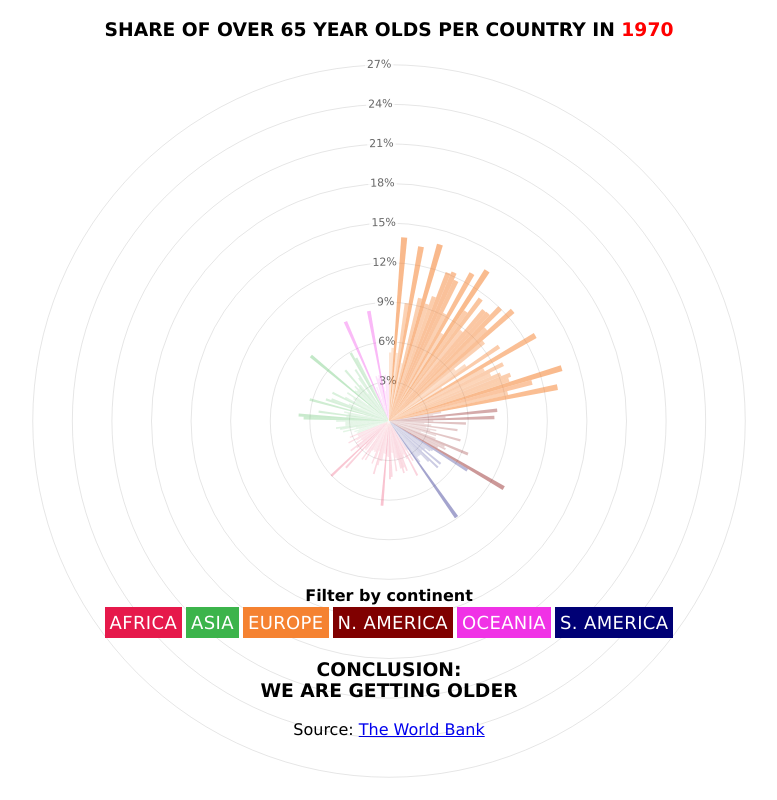
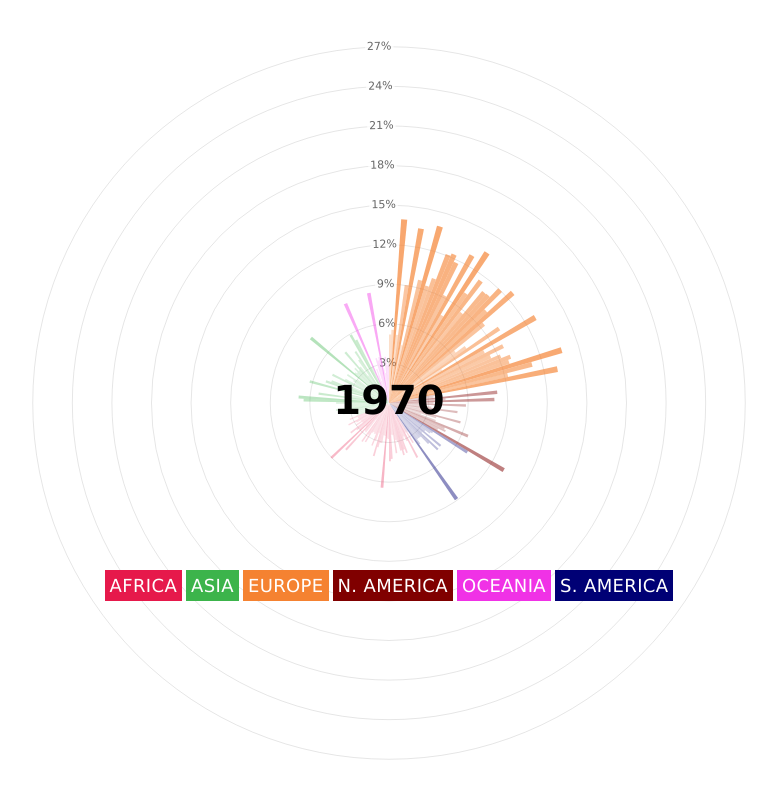
Before and after one commit to ebuddj/2019-elderly, a React app: page / in a window 1280 px wide. Shown: the whole page, without its empty margins (251-1028 px from the left). Built offline with nearby package versions, Linux system fonts and the light colour scheme.

Commit message:
Production build

```diff
--- a/src/jsx/App.jsx
+++ b/src/jsx/App.jsx
@@ -76,7 +76,7 @@ class App extends Component {
     };
     _.each(_.sortBy(data.filter((value, index, arr) => { if (this.state.active_continents.includes(value.continent)) { return value; }}), (country) => { return order[country.continent]; }), (country) => {
       current_data.datasets[0].data.push(country[this.state.year] * 100);
-      current_data.datasets[0].backgroundColor.push(this.getCountryColor(country.continent, country[this.state.year] * 4));
+      current_data.datasets[0].backgroundColor.push(this.getCountryColor(country.continent, country[this.state.year] * 5));
       current_data.datasets[0].borderWidth.push(0);
       current_data.labels.push(country.name);
     });
@@ -160,19 +160,18 @@ class App extends Component {
       }
     }
     let size;
-    if (window.innerWidth < window.innerHeigh) {
-      size = window.innerWidth
+    if (window.innerWidth < window.innerHeight) {
+      size = window.innerWidth;
     }
     else {
-      size = window.innerHeight
+      size = window.innerHeight;
     }
     return (
       <div className={style.app}>
-        <h3>Share of over 65 year olds per country in <span>{this.state.year}</span></h3>
         <div className={style.chart_container}>
           <Polar data={this.state.data} options={options} width={size} height={size} />
+          <div className={style.year_container} style={{height: size + 'px'}}><div className={style.year}>{this.state.year}</div></div>
           <legend>
-            <div>Filter by continent</div>
             <span onClick={() => this.selectContinent('Africa')} className={style.africa} style={this.state.active_continents.includes('Africa') ? {opacity: 1} : {}}>Africa</span>
             <span onClick={() => this.selectContinent('Asia')} className={style.asia} style={this.state.active_continents.includes('Asia') ? {opacity: 1} : {}}>Asia</span>
             <span onClick={() => this.selectContinent('Europe')} className={style.europe} style={this.state.active_continents.includes('Europe') ? {opacity: 1} : {}}>Europe</span>
@@ -181,8 +180,6 @@ class App extends Component {
             <span onClick={() => this.selectContinent('S. America')} className={style.s_america} style={this.state.active_continents.includes('S. America') ? {opacity: 1} : {}}>S. America</span>
           </legend>
         </div>
-        <h3>Conclusion:<br />We are getting older</h3>
-        <p>Source: <a href="https://data.worldbank.org/indicator/SP.POP.65UP.TO">The World Bank</a></p>
       </div>
     );
   }
--- a/src/styles/styles.less
+++ b/src/styles/styles.less
@@ -28,11 +28,35 @@ body {
     }
   }
   .chart_container {
+    margin: 5vh auto 5vh auto;
+    position: relative;
     canvas {
-      position: relative;
-      z-index: 1;
       margin: auto auto;
       max-width: 90vh;
+      z-index: 1;
+    }
+    .year_container {
+      left: 0;
+      margin: auto auto;
+      max-height: 90vh;
+      position: absolute;
+      top: 0;
+      width: 100%;
+      z-index: 2;
+      .year {
+        font-family: verdana;
+        font-size: 40px;
+        font-weight: bold;
+        height: 100px;
+        left: 50%;
+        line-height: 100px;
+        margin-left: -80px;
+        margin-top: -50px;
+        position: absolute;
+        top: 50%;
+        vertical-align: middle;
+        width: 160px;
+      }
     }
     legend {
       margin-top: -15%;
```
Also changed, not shown: public/css/styles.min.css (+28 -2 lines), public/js/script.min.js.
